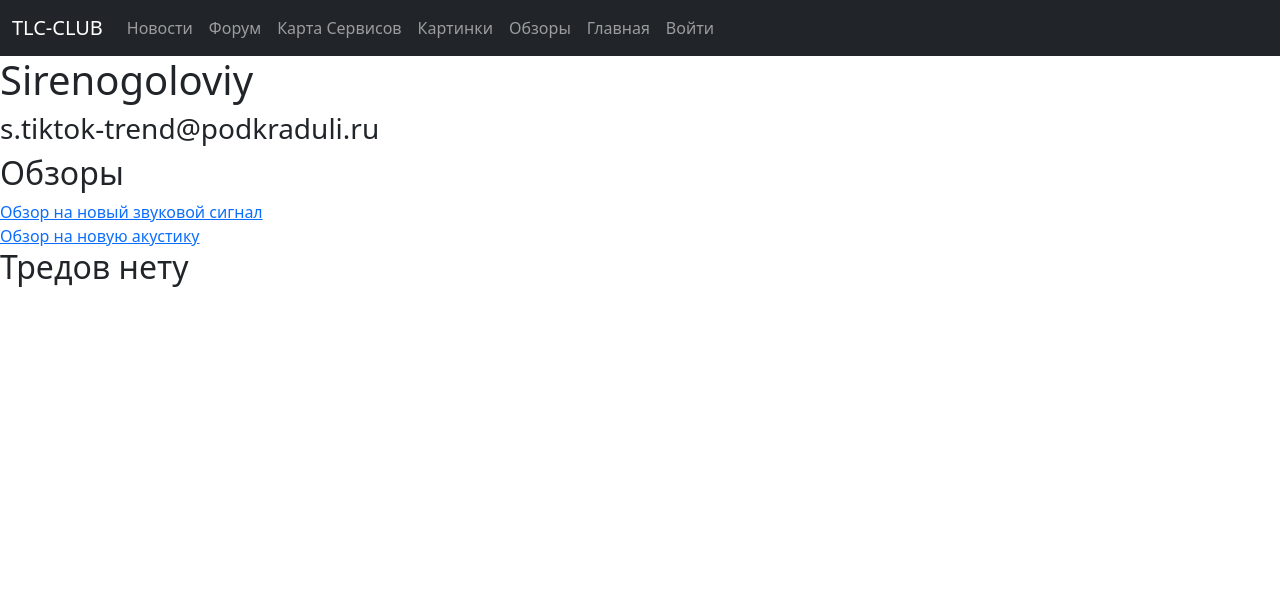
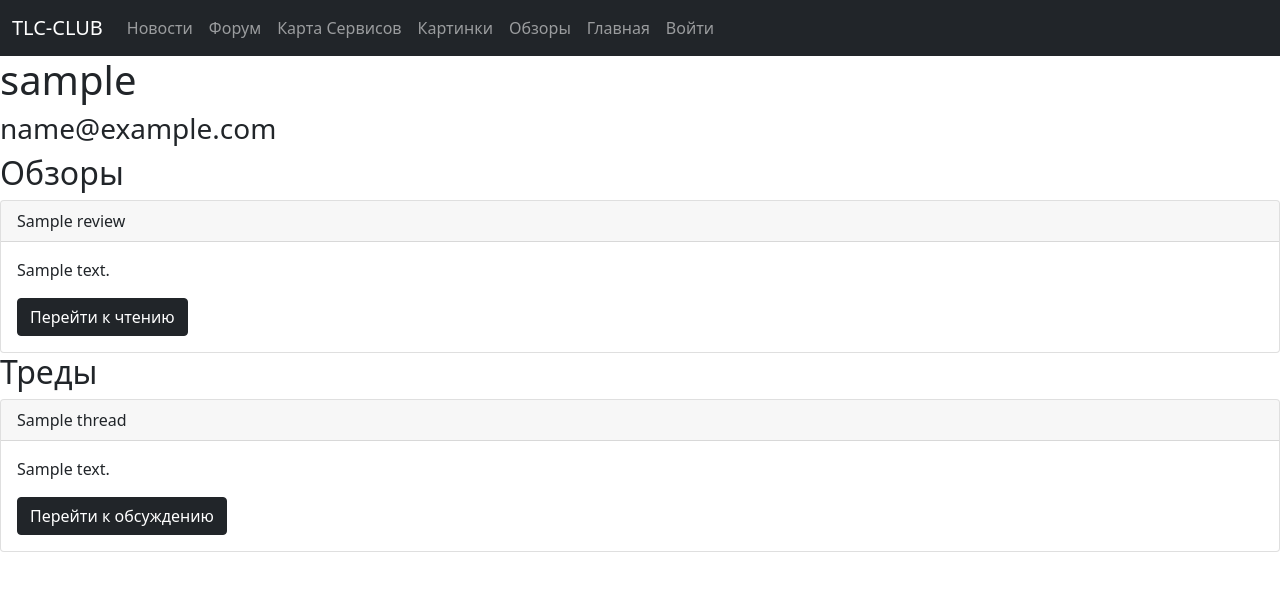
Before and after one commit to MZolotovitskiy/TLC-Club, a Flask app: page /account/1 in a window 1280 px wide. Shown: the top 591 px of the page. Run offline with Flask 3, Linux system fonts and the light colour scheme; tables that the repository leaves empty hold one stand-in row (values such as "Sample post").

Commit message:
Added db to account-view

```diff
--- a/data/messages.py
+++ b/data/messages.py
@@ -11,5 +11,6 @@ class Message(SqlAlchemyBase):
     content = sqlalchemy.Column(sqlalchemy.String, nullable=False)
     user_id = sqlalchemy.Column(sqlalchemy.Integer, sqlalchemy.ForeignKey("users.id"))
     thread_id = sqlalchemy.Column(sqlalchemy.Integer, sqlalchemy.ForeignKey("threads.id"))
+    date_of_creation = sqlalchemy.Column(sqlalchemy.DateTime, default=datetime.datetime.now)
     author = orm.relationship('User')
     thread = orm.relationship('Thread')
--- a/data/reviews.py
+++ b/data/reviews.py
@@ -10,7 +10,8 @@ class Review(SqlAlchemyBase):
 
     id = sqlalchemy.Column(sqlalchemy.Integer, primary_key=True, autoincrement=True)
     title = sqlalchemy.Column(sqlalchemy.String, nullable=False)
-    user_id = sqlalchemy.Column(sqlalchemy.Integer, sqlalchemy.ForeignKey("users.id"))
+    content = sqlalchemy.Column(sqlalchemy.String, nullable=False)
+    author_id = sqlalchemy.Column(sqlalchemy.Integer, sqlalchemy.ForeignKey("users.id"))
     # возможности для дальнейшей модификации
     # created_date = sqlalchemy.Column(sqlalchemy.DateTime, default=datetime.datetime.now)
     #  is_private = sqlalchemy.Column(sqlalchemy.Boolean, default=True)
--- a/main.py
+++ b/main.py
@@ -105,43 +105,23 @@ def after_request(response):
     return response
 
 
-@app.route('/account/<int:userid>')
-def account(userid):
-    # Тут крч должен быть запрос в БД с поиском юзера с указанным ID
+@app.route('/account/<int:user_id>')
+def account(user_id):
+    db_sess = db_session.create_session()
+    user = db_sess.get(User, int(user_id))
+    reviews, threads = [], []
+    for review in db_sess.query(Review).filter(Review.author_id == user_id):
+        reviews.append(review)
+    for thread in db_sess.query(Thread).filter(Thread.author_id == user_id):
+        threads.append(thread)
+    return render_template('account.html', title=f'Аккаунт {user.username}',
+                           user=user, reviews=reviews, threads=threads)
 
-    # потом крч если нету юзера то надо вернуть 404
 
-    # Ниже будет User для теста
-    u = User()
-    u.username = 'Sirenogoloviy'
-    u.email = 's.tiktok-trend@podkraduli.ru'
-    # тут крч должен быть поиск в бд по id юзера всяких там сообщений и тд ну ты пон
+@app.route('/forum')
+def forum():
+    db_sess = db_session.create_session()
 
-    reviews = dict()
-
-    r1 = Review()
-    r1.title = 'Обзор на новый звуковой сигнал'
-    r1_url = 'r1'
-    reviews[r1] = r1_url
-
-    print(reviews)
-
-    r2 = Review()
-    r2.title = 'Обзор на новую акустику'
-    r2_url = 'r2'
-    reviews[r2] = r2_url
-
-    print(reviews, r1)
-
-    # reviews = dict()
-
-    threads = dict()
-
-    # ну крч тут про треды такая же система
-
-    # я так подумал и сообщения не будем сюда писать типо зачем лол
-
-    return render_template('account.html', title=f'Аккаунт {u.username}', user=u, reviews=reviews, threads=threads)
 
 
 @login_manager.user_loader
--- a/templates/account.html
+++ b/templates/account.html
@@ -6,7 +6,13 @@
 {% if reviews %}
     <h2>Обзоры</h2>
     {% for item in reviews %}
-        <div><a href="{{reviews[item]}}">{{item.title}}</a></div>
+        <div class="card">
+          <div class="card-header">{{item.title}}</div>
+          <div class="card-body">
+            <p class="card-text">{{item.content}}</p>
+            <a href="/reviews/{{item.id}}" class="btn btn-dark">Перейти к чтению</a>
+          </div>
+        </div>
     {% endfor %}
 {%else%}
     <h2>Обзоров нету</h2>
@@ -14,7 +20,13 @@
 {% if threads %}
     <h2>Треды</h2>
     {% for item in threads %}
-        <div><a href="{{threads[item]}}">{{item.title}}</a></div>
+        <div class="card">
+          <div class="card-header">{{item.title}}</div>
+          <div class="card-body">
+            <p class="card-text">{{item.content}}</p>
+            <a href="/threads/{{item.id}}" class="btn btn-dark">Перейти к обсуждению</a>
+          </div>
+        </div>
     {% endfor %}
 {%else%}
     <h2>Тредов нету</h2>
```
Also changed, not shown: data/threads.py (+4 -4 lines), templates/forum.html (added, +18 -0 lines).
